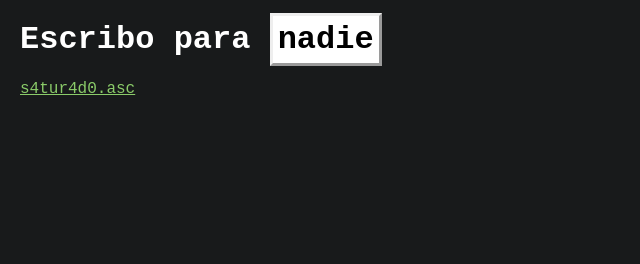
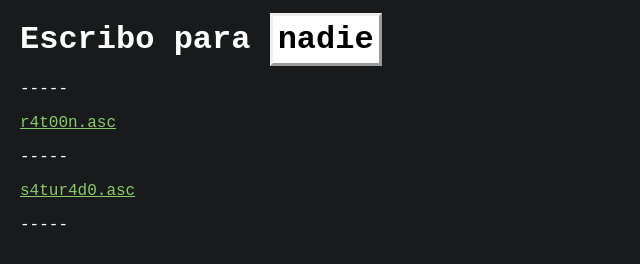
Before and after one commit to b4zh/b4zh.github.io, a plain HTML site: page w/index.html in a window 1280 px wide. Shown: the whole page, without its empty margins (0-640 px from the left). Drawn offline with Linux system fonts and the light colour scheme.

Commit message:
Updated. Adding post to blog write section. dom 22 nov 2026 20:33:31

```diff
--- a/w/index.html
+++ b/w/index.html
@@ -14,6 +14,10 @@
 	</head>
 	<body>
 		<h1>Escribo para <a id="nadie" href="./hi.jpg">nadie</a></h1>
+		<p>-----</p>
+		<a href="./r4t00n.asc" target="_blank">r4t00n.asc</a>
+		<p>-----</p>
 		<a href="./s4tur4d0.asc" target="_blank">s4tur4d0.asc</a>
+		<p>-----</p>
 	</body>
 </html>
```
Also changed, not shown: 1 other file.
